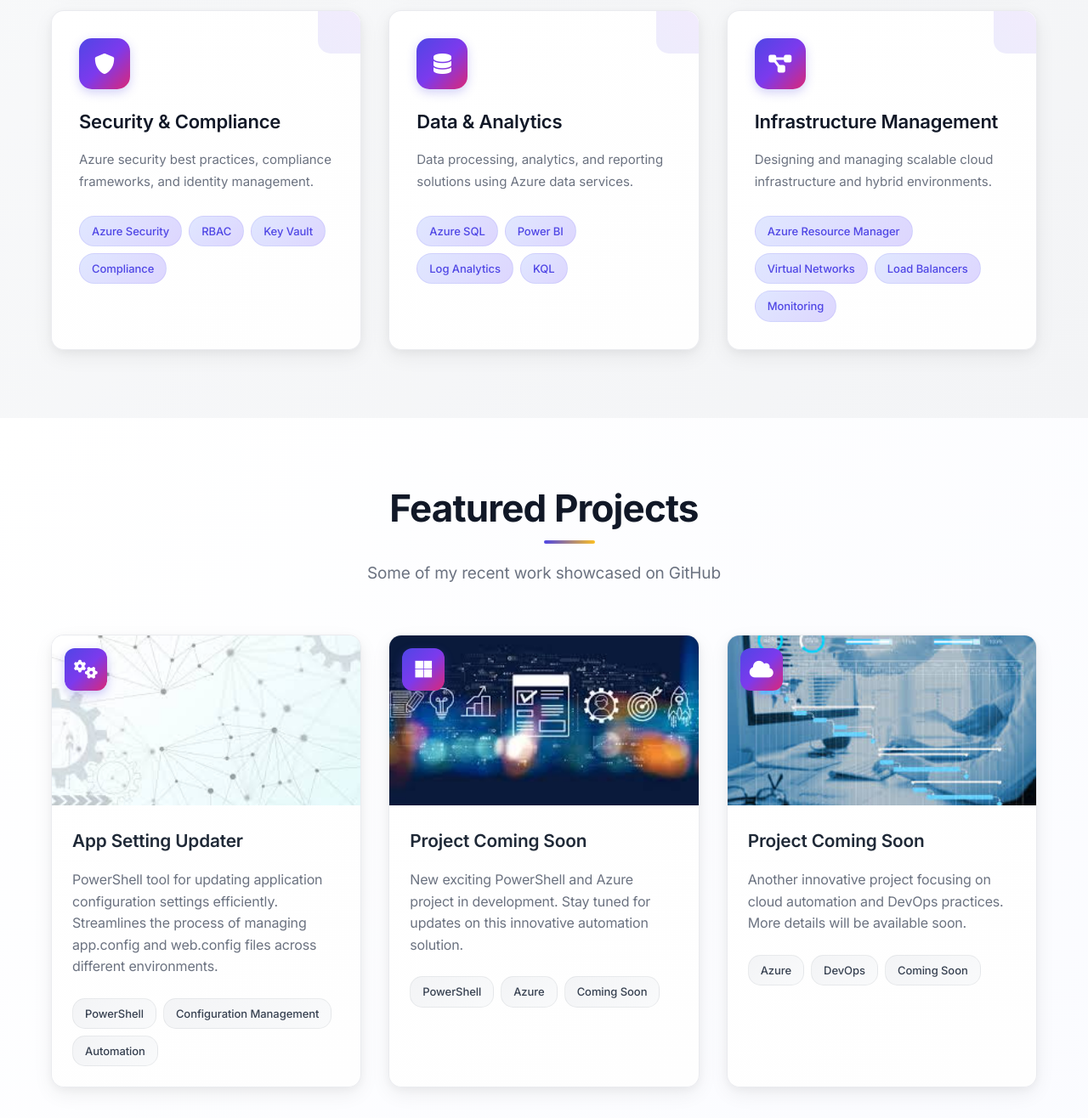
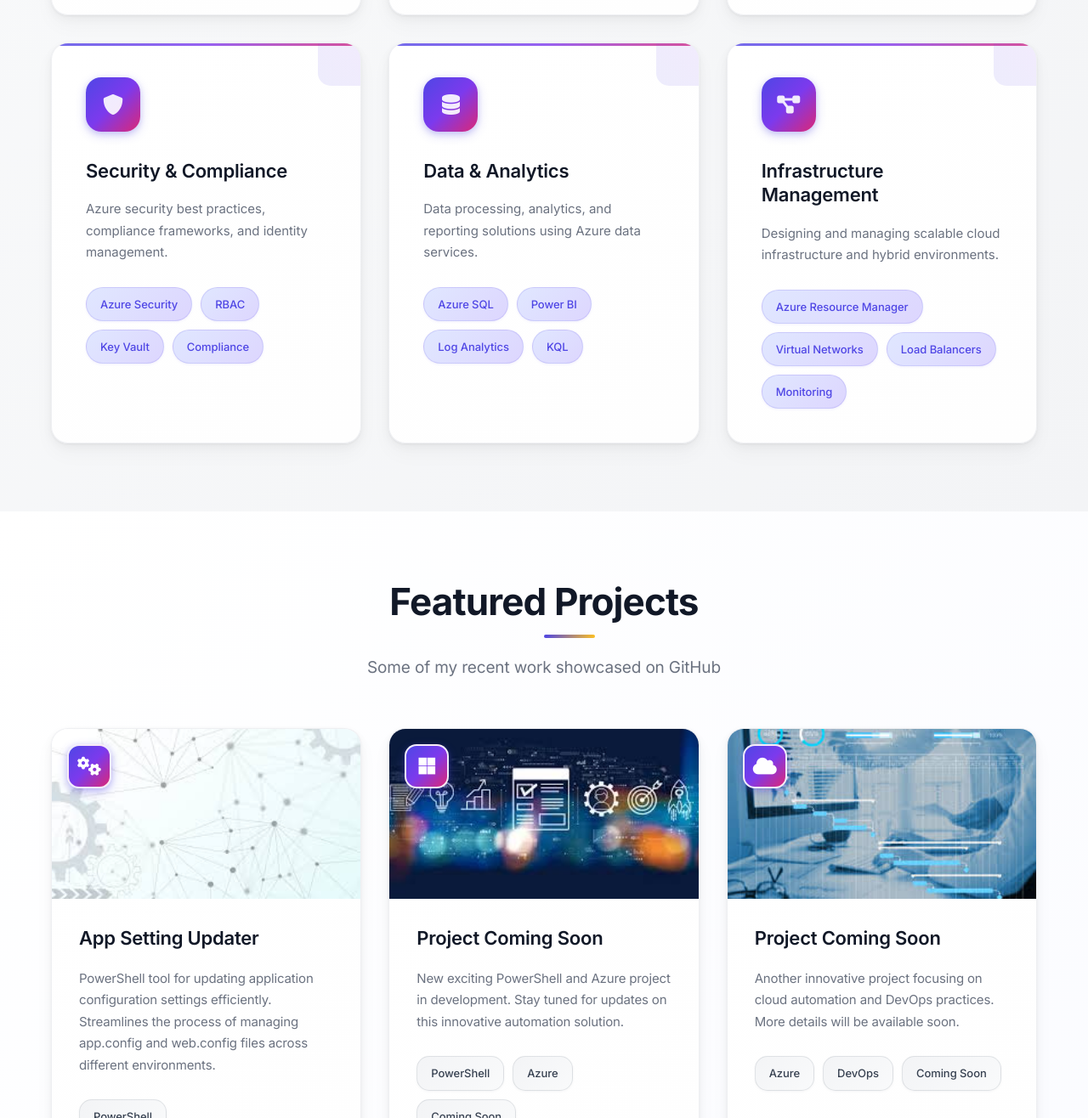
Before and after one commit to vutruongthinh/MyPortfolio, a website: page index.html in a window 1280 px wide. Shown: the part 1484-2800 px from the top of the page at 85% size. Drawn offline with Linux system fonts and the light colour scheme.

Commit message:
Enhance card and component design with sophisticated styling
- Improved expertise cards: gradient top borders, better spacing, multi-layer shadows
- Enhanced card icons: larger size, sophisticated shadows, inner glow effects
- Upgraded project cards: gradient reveal borders, professional shadow system
- Polished project icons: white borders, better positioning, enhanced shadows
- Refined content areas: improved typography, better spacing, enhanced tags
- Enhanced contact section: glass-morphism cards, backdrop blur, better icons
- Improved buttons: better sizing, multi-layer shadows, refined typography
- Consistent design system: unified gradients, shadow language, spacing rhythm

```diff
--- a/styles.css
+++ b/styles.css
@@ -166,24 +166,32 @@ body {
 }
 
 .btn {
-    padding: 12px 24px;
+    padding: 14px 28px;
     border-radius: 50px;    text-decoration: none;
     font-weight: 600;
     display: inline-flex;
     align-items: center;
-    gap: 0.5rem;
+    gap: 0.625rem;
+    font-size: 0.9375rem;
+    letter-spacing: -0.005em;
+    border: none;
+    cursor: pointer;
 }
 
 .btn-primary {
     background: linear-gradient(135deg, #fbbf24 0%, #f59e0b 100%);
     color: #1f2937;
     border: none;
-    box-shadow: 0 4px 14px rgba(251, 191, 36, 0.25);
+    box-shadow:
+        0 4px 14px rgba(251, 191, 36, 0.25),
+        0 2px 6px rgba(251, 191, 36, 0.15);
 }
 
 .btn-primary:hover {
     background: linear-gradient(135deg, #f59e0b 0%, #d97706 100%);
-    box-shadow: 0 8px 25px rgba(251, 191, 36, 0.4);
+    box-shadow:
+        0 6px 20px rgba(251, 191, 36, 0.35),
+        0 3px 8px rgba(251, 191, 36, 0.25);
     transform: translateY(-1px);
 }
 
@@ -287,27 +295,59 @@ body {
 
 .expertise-card {
     background: linear-gradient(135deg, #ffffff 0%, #fefefe 100%);
-    padding: 2rem;
-    border-radius: 15px;
-    box-shadow: 0 8px 25px rgba(0, 0, 0, 0.06), 0 3px 10px rgba(0, 0, 0, 0.04);
-    border: 1px solid rgba(229, 231, 235, 0.8);
+    padding: 2.5rem;
+    border-radius: 20px;
+    box-shadow:
+        0 1px 3px rgba(0, 0, 0, 0.05),
+        0 4px 12px rgba(0, 0, 0, 0.04),
+        0 12px 24px rgba(0, 0, 0, 0.03);
+    border: 1px solid rgba(229, 231, 235, 0.6);
+    position: relative;
+    overflow: hidden;
+}
+
+.expertise-card::before {
+    content: '';
+    position: absolute;
+    top: 0;
+    left: 0;
+    right: 0;
+    height: 3px;
+    background: linear-gradient(90deg, #4f46e5, #7c3aed, #db2777);
+    opacity: 0.8;
 }
 
 .expertise-card:hover {
-    box-shadow: 0 20px 40px rgba(0, 0, 0, 0.12), 0 8px 16px rgba(0, 0, 0, 0.08);
-    transform: translateY(-2px);
+    box-shadow:
+        0 2px 6px rgba(0, 0, 0, 0.08),
+        0 8px 24px rgba(0, 0, 0, 0.06),
+        0 16px 32px rgba(0, 0, 0, 0.04);
+    transform: translateY(-3px);
+    border-color: rgba(79, 70, 229, 0.15);
 }
 
 .card-icon {
-    width: 60px;
-    height: 60px;
+    width: 64px;
+    height: 64px;
     background: linear-gradient(135deg, #4f46e5 0%, #7c3aed 50%, #db2777 100%);
-    border-radius: 15px;
+    border-radius: 18px;
     display: flex;
     align-items: center;
     justify-content: center;
-    margin-bottom: 1.5rem;
-    box-shadow: 0 4px 12px rgba(79, 70, 229, 0.25);
+    margin-bottom: 2rem;
+    box-shadow:
+        0 4px 12px rgba(79, 70, 229, 0.25),
+        0 2px 6px rgba(79, 70, 229, 0.15);
+    position: relative;
+}
+
+.card-icon::after {
+    content: '';
+    position: absolute;
+    inset: 1px;
+    background: linear-gradient(135deg, #4f46e5 0%, #7c3aed 50%, #db2777 100%);
+    border-radius: 17px;
+    opacity: 0.1;
 }
 
 .card-icon i {
@@ -335,19 +375,20 @@ body {
 .skills {
     display: flex;
     flex-wrap: wrap;
-    gap: 0.5rem;
+    gap: 0.625rem;
 }
 
 .skill-tag {
     background: linear-gradient(135deg, #e0e7ff 0%, #ddd6fe 100%);
     color: #4f46e5;
-    padding: 0.375rem 0.875rem;
+    padding: 0.5rem 1rem;
     border-radius: 20px;
     font-size: 0.8125rem;
     font-weight: 500;
     letter-spacing: -0.005em;
     font-family: 'Inter', sans-serif;
-    border: 1px solid rgba(79, 70, 229, 0.1);
+    border: 1px solid rgba(79, 70, 229, 0.15);
+    box-shadow: 0 1px 3px rgba(79, 70, 229, 0.08);
 }
 
 /* Projects Section */
@@ -365,31 +406,57 @@ body {
 
 .project-card {
     background: linear-gradient(135deg, #ffffff 0%, #fefefe 100%);
-    border-radius: 15px;
+    border-radius: 20px;
     overflow: hidden;
-    box-shadow: 0 8px 25px rgba(0, 0, 0, 0.06), 0 3px 10px rgba(0, 0, 0, 0.04);
-    border: 1px solid rgba(229, 231, 235, 0.8);
+    box-shadow:
+        0 1px 3px rgba(0, 0, 0, 0.05),
+        0 4px 12px rgba(0, 0, 0, 0.04),
+        0 12px 24px rgba(0, 0, 0, 0.03);
+    border: 1px solid rgba(229, 231, 235, 0.6);
     position: relative;
 }
 
+.project-card::before {
+    content: '';
+    position: absolute;
+    top: 0;
+    left: 0;
+    right: 0;
+    height: 2px;
+    background: linear-gradient(90deg, #4f46e5, #7c3aed, #db2777);
+    opacity: 0;
+    z-index: 10;
+}
+
 .project-card:hover {
-    box-shadow: 0 20px 40px rgba(0, 0, 0, 0.12), 0 8px 16px rgba(0, 0, 0, 0.08);
-    transform: translateY(-2px);
+    box-shadow:
+        0 2px 6px rgba(0, 0, 0, 0.08),
+        0 8px 24px rgba(0, 0, 0, 0.06),
+        0 16px 32px rgba(0, 0, 0, 0.04);
+    transform: translateY(-4px);
+    border-color: rgba(79, 70, 229, 0.15);
+}
+
+.project-card:hover::before {
+    opacity: 0.8;
 }
 
 .project-icon {
     position: absolute;
-    top: 15px;
-    left: 15px;
-    width: 50px;
-    height: 50px;
+    top: 18px;
+    left: 18px;
+    width: 52px;
+    height: 52px;
     background: linear-gradient(135deg, #4f46e5 0%, #7c3aed 50%, #db2777 100%);
-    border-radius: 12px;
+    border-radius: 14px;
     display: flex;
     align-items: center;
     justify-content: center;
     z-index: 10;
-    box-shadow: 0 4px 12px rgba(79, 70, 229, 0.3);
+    box-shadow:
+        0 4px 12px rgba(79, 70, 229, 0.3),
+        0 2px 6px rgba(79, 70, 229, 0.2);
+    border: 2px solid rgba(255, 255, 255, 0.9);
 }
 
 .project-icon i {
@@ -451,38 +518,42 @@ body {
 }
 
 .project-content {
-    padding: 1.5rem;
+    padding: 2rem;
 }
 
 .project-content h3 {
-    font-size: 1.3rem;
+    font-size: 1.375rem;
     font-weight: 600;
-    margin-bottom: 1rem;
-    color: #1f2937;
+    margin-bottom: 1.25rem;
+    color: #111827;
+    letter-spacing: -0.01em;
+    line-height: 1.3;
 }
 
 .project-content p {
     color: #6b7280;
-    margin-bottom: 1.5rem;
-    line-height: 1.6;
+    margin-bottom: 1.75rem;
+    line-height: 1.7;
+    font-size: 0.9375rem;
 }
 
 .project-tech {
     display: flex;
     flex-wrap: wrap;
-    gap: 0.5rem;
+    gap: 0.625rem;
 }
 
 .tech-tag {
     background: linear-gradient(135deg, #f3f4f6 0%, #f9fafb 100%);
     color: #374151;
-    padding: 0.375rem 0.875rem;
+    padding: 0.5rem 1rem;
     border-radius: 15px;
     font-size: 0.8125rem;
     font-weight: 500;
     letter-spacing: -0.005em;
     font-family: 'Inter', sans-serif;
-    border: 1px solid rgba(55, 65, 81, 0.08);
+    border: 1px solid rgba(55, 65, 81, 0.12);
+    box-shadow: 0 1px 3px rgba(55, 65, 81, 0.05);
 }
 
 .projects-cta {
@@ -527,25 +598,32 @@ body {
 
 .contact-item {
     display: flex;
-    align-items: center;    gap: 1.5rem;
-    margin-bottom: 2rem;
-    padding: 1.5rem;
-    background: rgba(255, 255, 255, 0.12);
-    border-radius: 15px;
-    border: 1px solid rgba(255, 255, 255, 0.15);
+    align-items: center;    gap: 1.75rem;
+    margin-bottom: 2.25rem;
+    padding: 2rem;
+    background: rgba(255, 255, 255, 0.15);
+    border-radius: 18px;
+    border: 1px solid rgba(255, 255, 255, 0.2);
+    backdrop-filter: blur(12px);
+    box-shadow:
+        0 4px 12px rgba(0, 0, 0, 0.1),
+        0 2px 6px rgba(0, 0, 0, 0.05);
 }
 
 .contact-icon {
-    width: 60px;
-    height: 60px;
+    width: 64px;
+    height: 64px;
     background: linear-gradient(135deg, #fbbf24 0%, #f59e0b 100%);
     border-radius: 50%;
     display: flex;
     align-items: center;
     justify-content: center;
     color: #1f2937;
-    box-shadow: 0 4px 12px rgba(251, 191, 36, 0.3);
-    font-size: 1.3rem;
+    box-shadow:
+        0 4px 12px rgba(251, 191, 36, 0.35),
+        0 2px 6px rgba(251, 191, 36, 0.25);
+    font-size: 1.375rem;
+    flex-shrink: 0;
 }
 
 .contact-item h3 {
```
